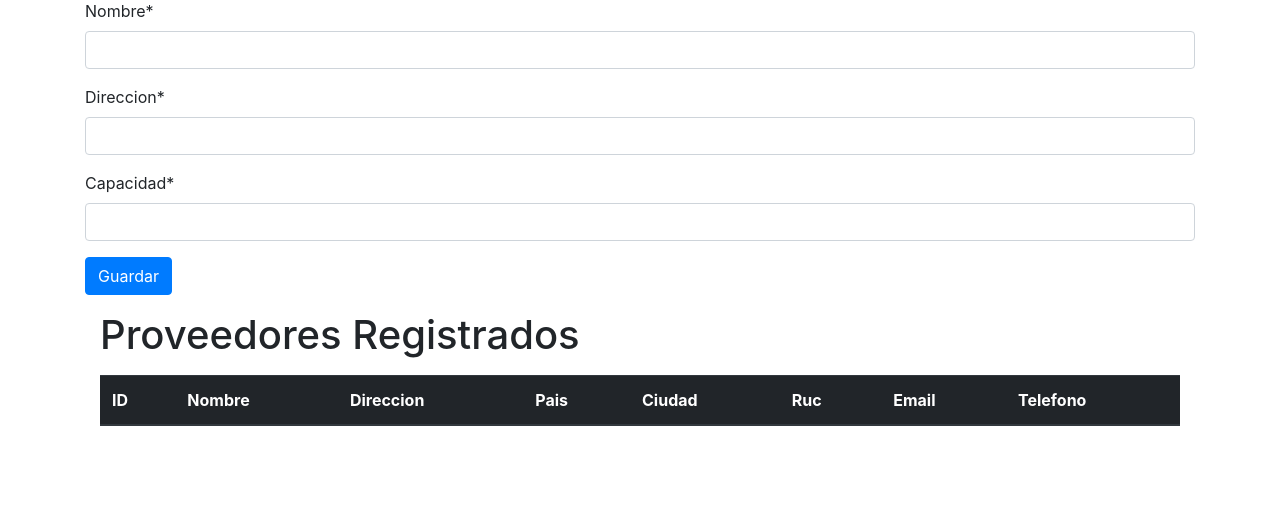
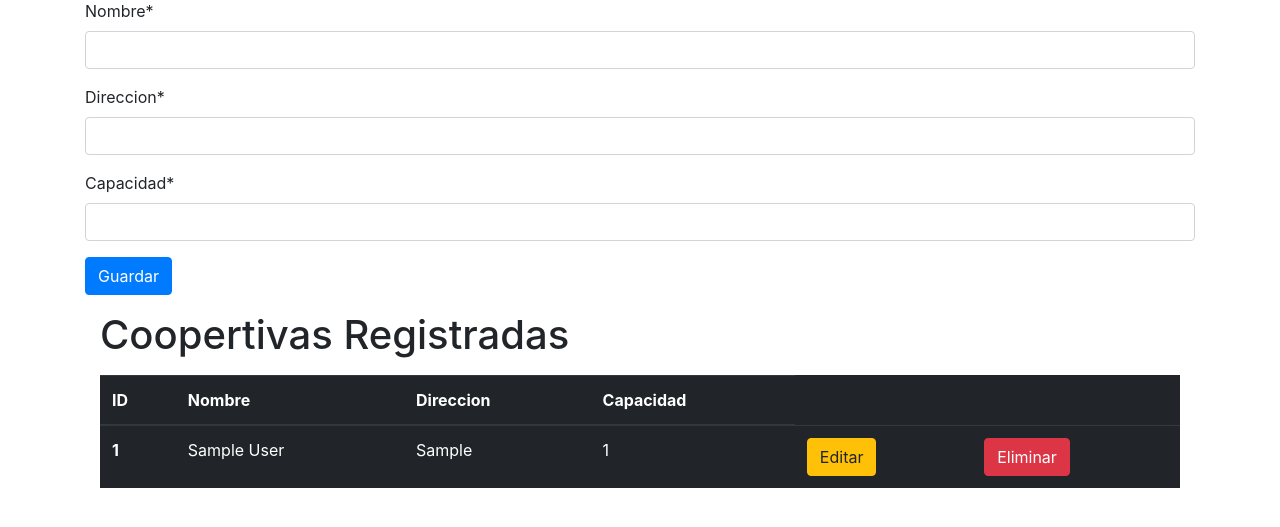
Before and after one commit to josuesauca/django-proyecto, a Django app: page /administrarCooperativas/ in a window 1280 px wide. Shown: the part 113-640 px from the top of the page. Run offline with Django 4.2, Linux system fonts and the light colour scheme; tables that the repository leaves empty hold one stand-in row (values such as "Sample post"); lists and menus that the app fills with data are empty; some libraries are stand-ins or nearby versions.

Commit message:
Tercer commit

```diff
--- a/administrador/views.py
+++ b/administrador/views.py
@@ -5,6 +5,8 @@ from django.shortcuts import render
 
 from django.http import HttpResponse
 from django.http import HttpRequest
+from django.shortcuts import render, redirect
+
 
 
 
@@ -30,18 +32,18 @@ class GestionarCooperativa(HttpRequest):
         return render(request,"Cooperativa/IngresarCooperativa.html",{"form":cooperativa,"cooperativas":cooperativas})
 
     def editar_cooperativa(request,id):
-        proveedor = Proveedor.objects.get(id=id)
-        form = FormularioProveedor(instance=proveedor)
-        return render(request, "Administrador/EditarProveedor.html",{"form":form, "proveedor":proveedor})
+        cooperativa = Cooperativa.objects.get(pk=id)
+        form = FormularioCooperativa(instance=cooperativa)
+        return render(request, "Administrador/EditarProveedor.html",{"form":form, "cooperativa":cooperativa})
 
     def actualizar_cooperativa(request,id):
-        proveedor = Proveedor.objects.get(pk=id)
-        formulario = FormularioProveedor(request.POST,instance=proveedor)
+        proveedor = Cooperativa.objects.get(pk=id)
+        formulario = FormularioCooperativa(request.POST,instance=proveedor)
         if formulario.is_valid():
             formulario.save()
-            return redirect(to="administrarProveedores")
+            return redirect(to="administrarCooperativas")
 
     def eliminar_cooperativa(request,id):
-        proveedor = Proveedor.objects.get(pk=id)
+        proveedor = Cooperativa.objects.get(pk=id)
         proveedor.delete()
-        return redirect(to="administrarProveedores")
+        return redirect(to="administrarCooperativas")
--- a/templates/Cooperativa/IngresarCooperativa.html
+++ b/templates/Cooperativa/IngresarCooperativa.html
@@ -11,7 +11,6 @@
 <form action="{% url 'administrarCooperativas' %}" enctype="multipart/form-data" method="POST">
     {% csrf_token %}
 
-
     {{ form | crispy }}
     <button type="submit" class="btn btn-primary">Guardar</button>
 </form>
@@ -19,7 +18,7 @@
 <div class="container">
     <p></p>
     <p></p>
-    <h1>Proveedores Registrados</h1>
+    <h1>Coopertivas Registradas</h1>
     <p></p>
     <p></p>
 
@@ -29,28 +28,20 @@
                 <th scope="col">ID</th>
                 <th scope="col">Nombre</th>
                 <th scope="col">Direccion</th>
-                <th scope="col">Pais</th>
-                <th scope="col">Ciudad</th>
-                <th scope="col">Ruc</th>
-                <th scope="col">Email</th>
-                <th scope="col">Telefono</th>
+                <th scope="col">Capacidad</th>
             </tr>
         </thead>
         <tbody>
-            {% for proveedor in proveedores %}
+            {% for cooperativa in cooperativas %}
             <tr>
-                <th scope="row">{{proveedor.id}}</th>
-                <td>{{proveedor.nombres}}</td>
-                <td>{{proveedor.direccion}}</td>
-                <td>{{proveedor.pais}}</td>
-                <td>{{proveedor.cuidad}}</td>
-                <td>{{proveedor.ruc}}</td>
-                <td>{{proveedor.email}}</td>
-                <td>{{proveedor.telefono}}</td>
-                <td><a class="btn btn-warning" href="{% url 'editarProveedor' proveedor.id%}" >Editar </a></td>
-                <td><a class="btn btn-danger" href= "{% url 'eliminarProveedor' proveedor.id%}" > Eliminar</a></td>
+                <th scope="row">{{cooperativa.idCooperativa}}</th>
+                <td>{{cooperativa.nombre}}</td>
+                <td>{{cooperativa.direccion}}</td>
+                <td>{{cooperativa.capacidad}}</td>
+
+                <td><a class="btn btn-warning" href="{% url 'editarCooperativas' cooperativa.idCooperativa%}" >Editar </a></td>
+                <td><a class="btn btn-danger" href= "{% url 'eliminarCooperativas' cooperativa.idCooperativa%}" > Eliminar</a></td>
             </tr>
-
             {% endfor %}
         </tbody>
     </table>
```
Also changed, not shown: templates/Cooperativa/EditarCooperativa.html (added, +20 -0 lines).
